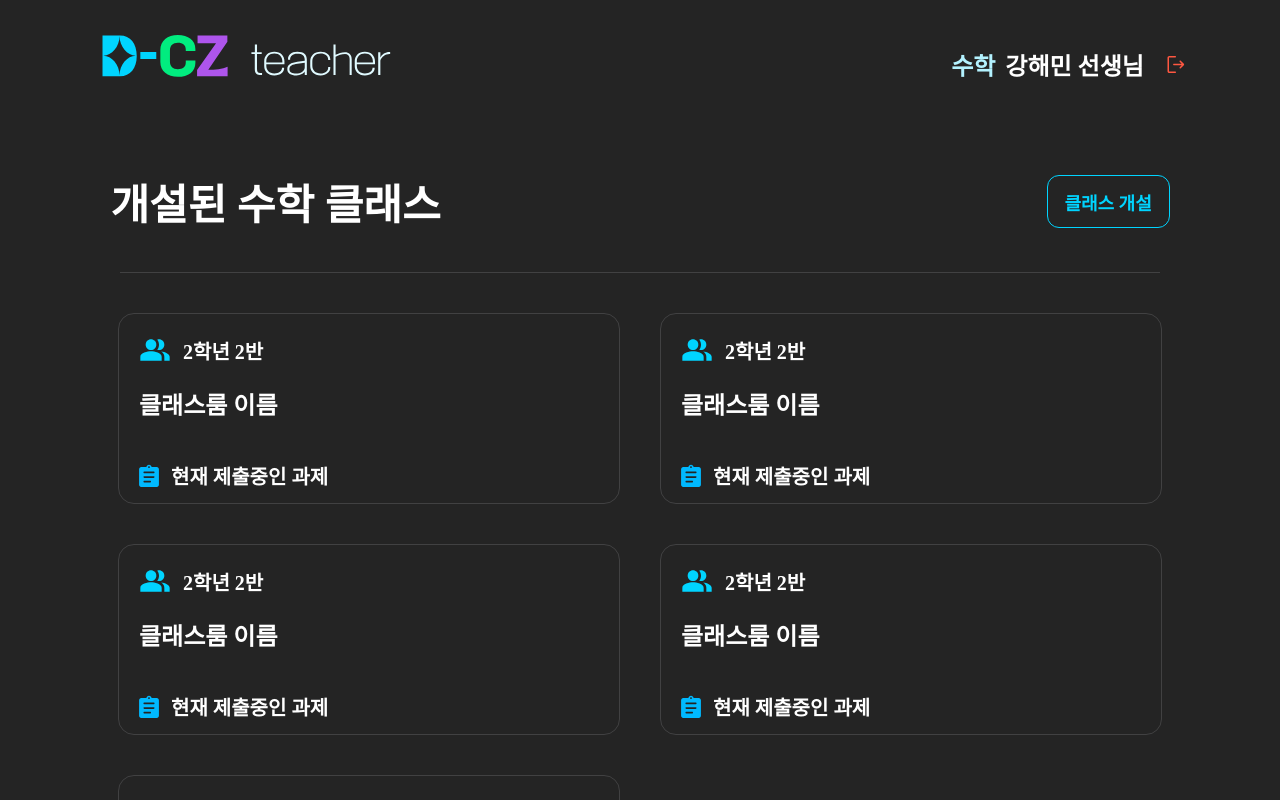
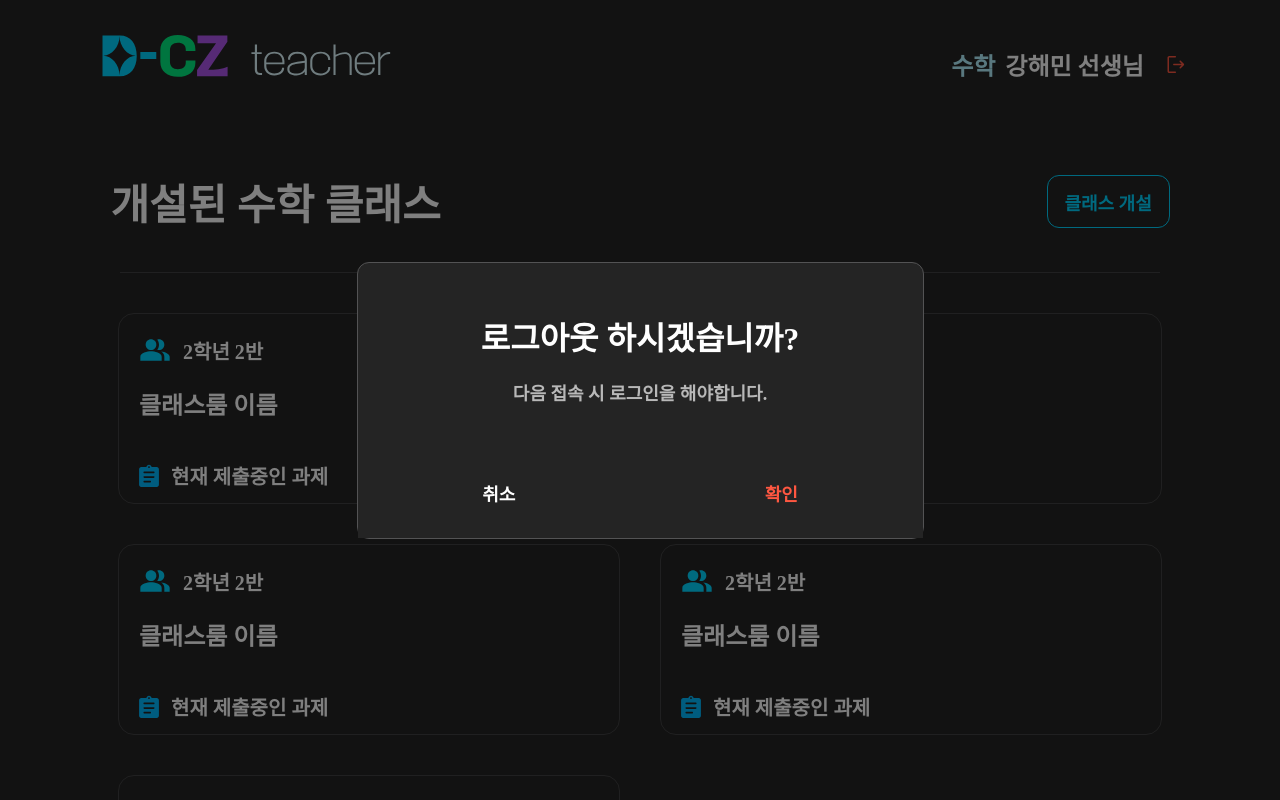
Before and after one commit to Project-After-School/DCZ_Admin_FE, a React (Create React App) app: page / in a window 1280 px wide. Both pictures are taken after a click on the picture 1175 px from the left and 64 px from the top of the page. Shown: the top 800 px of the page. Built offline with nearby package versions, Linux system fonts and the light colour scheme; a web font is replaced by a local one.

Commit message:
로그아웃 모달

```diff
--- a/src/Components/Header.tsx
+++ b/src/Components/Header.tsx
@@ -1,9 +1,21 @@
 import styled from "styled-components";
 import Logo from "../Assets/Logo.svg";
 import Logout from "../Assets/Logout.svg";
+import { LogoutModal } from "./LogoutModal";
+import { useState } from "react";
 
 export const Header = () => {
+    const [isModalOpen, setIsModalOpen] = useState(false);
+
+    const handleIconClick = () => {
+        setIsModalOpen(true);
+    };
+
+    const closeModal = () => {
+        setIsModalOpen(false);
+    };
     return (
+        <>
             <Wrapper>
                 <Container>
                     <LogoImg src={Logo} alt="로고" />
@@ -12,10 +24,12 @@ export const Header = () => {
                             <Text style={{ color: "#B3F2FF" }}>수학</Text>
                             <Text>강해민 선생님</Text>
                         </div>
-                    <img src={Logout} alt="로그아웃" />
+                        <img src={Logout} alt="로그아웃" onClick={handleIconClick} />
                     </TextWrapper>
                 </Container>
             </Wrapper>
+            {isModalOpen && <LogoutModal closeModal={closeModal} />}
+        </>
     );
 };
 
--- /dev/null
+++ b/src/Components/LogoutModal.tsx
@@ -0,0 +1,99 @@
+import styled from "styled-components";
+import { useState } from "react";
+
+interface LogoutModalProps {
+    closeModal: (e: any) => void;
+}
+
+export const LogoutModal = ({ closeModal }: LogoutModalProps) => {
+    const [isModalOpen] = useState(true);
+
+    return (
+        <>
+            {isModalOpen && (
+                <Wrapper onClick={closeModal}>
+                    <Container onClick={(e) => e.stopPropagation()}>
+                        <TextWrapper>
+                            <Title>로그아웃 하시겠습니까?</Title>
+                            <ExplainText>다음 접속 시 로그인을 해야합니다.</ExplainText>
+                        </TextWrapper>
+                        <ButtonWrapper>
+                            <CancleButton>취소</CancleButton>
+                            <SubmitButton>확인</SubmitButton>
+                        </ButtonWrapper>
+                    </Container>
+                </Wrapper>
+            )}
+        </>
+    );
+};
+
+const Wrapper = styled.div`
+    position: fixed;
+    top: 0;
+    left: 0;
+    width: 100vw;
+    height: 100vh;
+    background-color: rgba(0, 0, 0, 0.5);
+    display: flex;
+    justify-content: center;
+    align-items: center;
+    z-index: 10000;
+`;
+
+const Container = styled.div`
+    width: 565px;
+    height: 275px;
+    border: 1px solid #535354;
+    background-color: #242424;
+    border-radius: 12px;
+    display: flex;
+    flex-direction: column;
+    gap: 44px;
+`;
+
+const TextWrapper = styled.div`
+    display: flex;
+    flex-direction: column;
+    gap: 20px;
+    align-items: center;
+    margin-top: 50px;
+`;
+
+const Title = styled.p`
+    font-weight: 600;
+    font-size: 32px;
+`;
+
+const ExplainText = styled.span`
+    font-weight: 600;
+    font-size: 18px;
+    color: #b8b8b8;
+`;
+
+const ButtonWrapper = styled.div`
+    height: 100px;
+    width: 100%;
+    display: flex;
+    margin-top: auto;
+    cursor: pointer;
+`;
+
+const CancleButton = styled.p`
+    font-weight: 600;
+    font-size: 18px;
+    width: 50%;
+    display: flex;
+    align-items: center;
+    justify-content: center;
+`;
+
+const SubmitButton = styled.p`
+    font-weight: 600;
+    font-size: 18px;
+    width: 50%;
+    display: flex;
+    align-items: center;
+    justify-content: center;
+    color: #fe5741;
+`;
```
Lines whose indentation alone changed are shown as unchanged.
